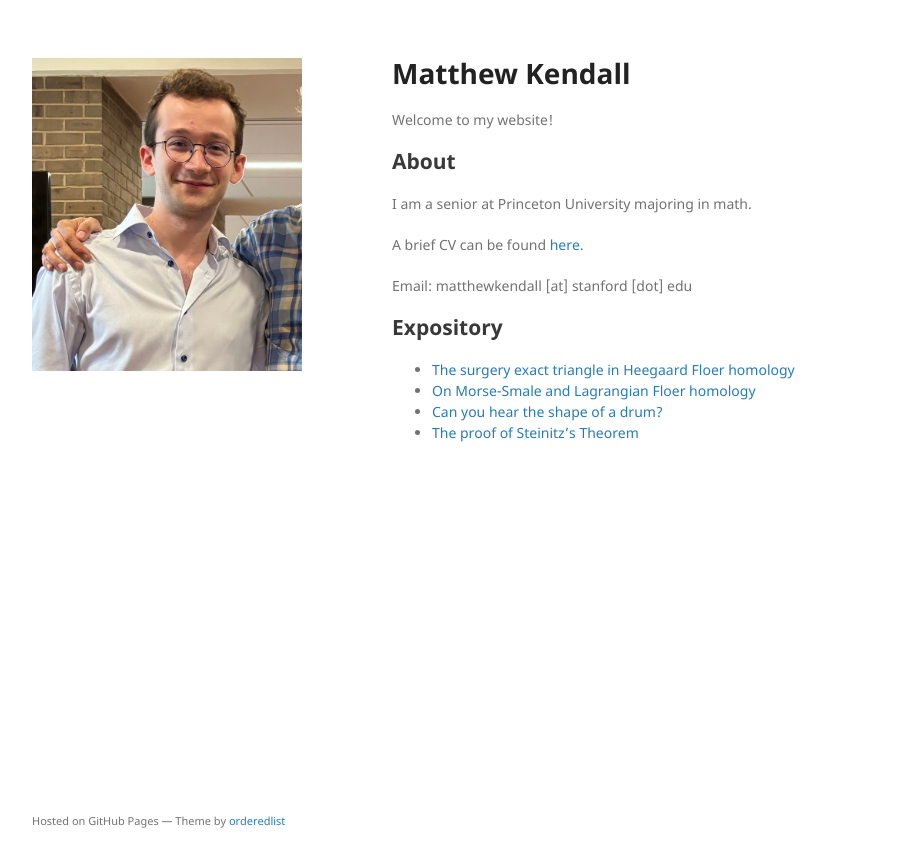
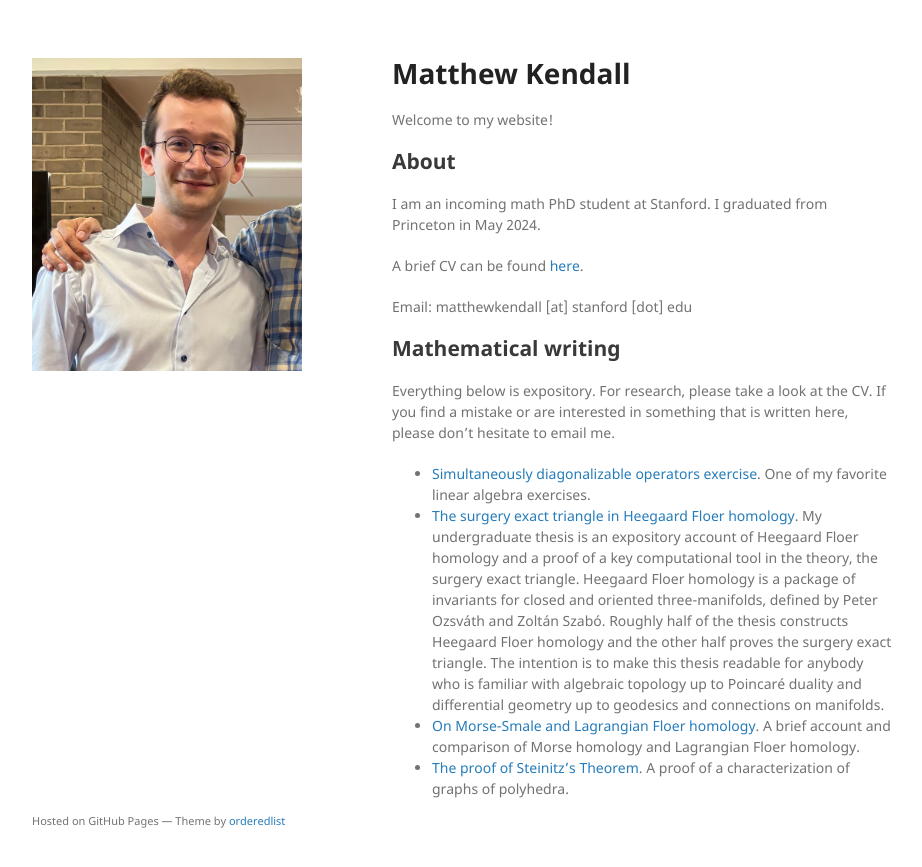
Before and after one commit to matthewkendall/matthewkendall.github.io, a Jekyll site: the page built from index.md, in a window 1280 px wide. Shown: the top 867 px of the page, without its empty margins (178-1100 px from the left). Built offline with Jekyll 4.4.1, drawn with Linux system fonts in a browser that asks for light colours; our own code applies the rules of GitHub Pages for plain Markdown files; the repository's description, which GitHub fills in, is left out.

Commit message:
Update index.md

```diff
--- a/index.md
+++ b/index.md
@@ -3,14 +3,18 @@
 Welcome to my website!
 
 ## About
-I am a senior at Princeton University majoring in math.
+I am an incoming math PhD student at Stanford. I graduated from Princeton in May 2024.
 
 A brief CV can be found <a href="/assets/CV-short-jun24.pdf" target="_blank">here</a>.
 
 Email: matthewkendall [at] stanford [dot] edu
 
-## Expository
-- <a href="/assets/thesis-printable.pdf" target="_blank"> The surgery exact triangle in Heegaard Floer homology</a>
-- <a href="/assets/HM-HF.pdf" target="_blank"> On Morse-Smale and Lagrangian Floer homology</a>
-- <a href="/assets/drum.pdf" target="_blank"> Can you hear the shape of a drum?</a>
-- <a href="/assets/steinitz.pdf" target="_blank"> The proof of Steinitz's Theorem</a>
+## Mathematical writing
+Everything below is expository.
+For research, please take a look at the CV.
+If you find a mistake or are interested in something that is written here, please don't hesitate to email me.
+
+- <a href="/assets/simultaneously-diagonalizable.pdf" target="_blank"> Simultaneously diagonalizable operators exercise</a>. One of my favorite linear algebra exercises.
+- <a href="/assets/thesis-printable.pdf" target="_blank"> The surgery exact triangle in Heegaard Floer homology</a>. My undergraduate thesis is an expository account of Heegaard Floer homology and a proof of a key computational tool in the theory, the surgery exact triangle. Heegaard Floer homology is a package of invariants for closed and oriented three-manifolds, defined by Peter Ozsváth and Zoltán Szabó. Roughly half of the thesis constructs Heegaard Floer homology and the other half proves the surgery exact triangle. The intention is to make this thesis readable for anybody who is familiar with algebraic topology up to Poincaré duality and differential geometry up to geodesics and connections on manifolds.
+- <a href="/assets/HM-HF.pdf" target="_blank"> On Morse-Smale and Lagrangian Floer homology</a>. A brief account and comparison of Morse homology and Lagrangian Floer homology.
+- <a href="/assets/steinitz.pdf" target="_blank"> The proof of Steinitz's Theorem</a>. A proof of a characterization of graphs of polyhedra.
```
